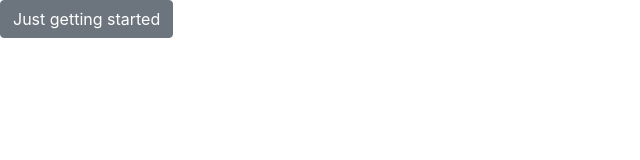
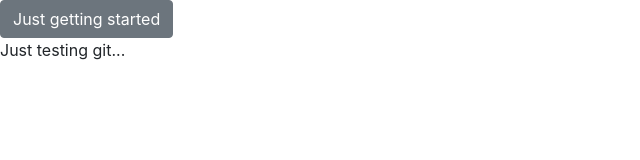
Before and after one commit to jayindeepspace/JayCafe, a website: page index.html in a window 1280 px wide. Shown: the whole page, without its empty margins (0-640 px from the left). Drawn offline with nearby package versions, Linux system fonts and the light colour scheme.

Commit message:
Just testing

```diff
--- a/index.html
+++ b/index.html
@@ -25,7 +25,7 @@
 
 
 <div class="btn btn-secondary">Just getting started</div>
-
+<div>Just testing git...</div>
 
 
   <!-- jQuery must come first, then Popper.js, then the Bootstrap JavaScript plugins.-->
```
